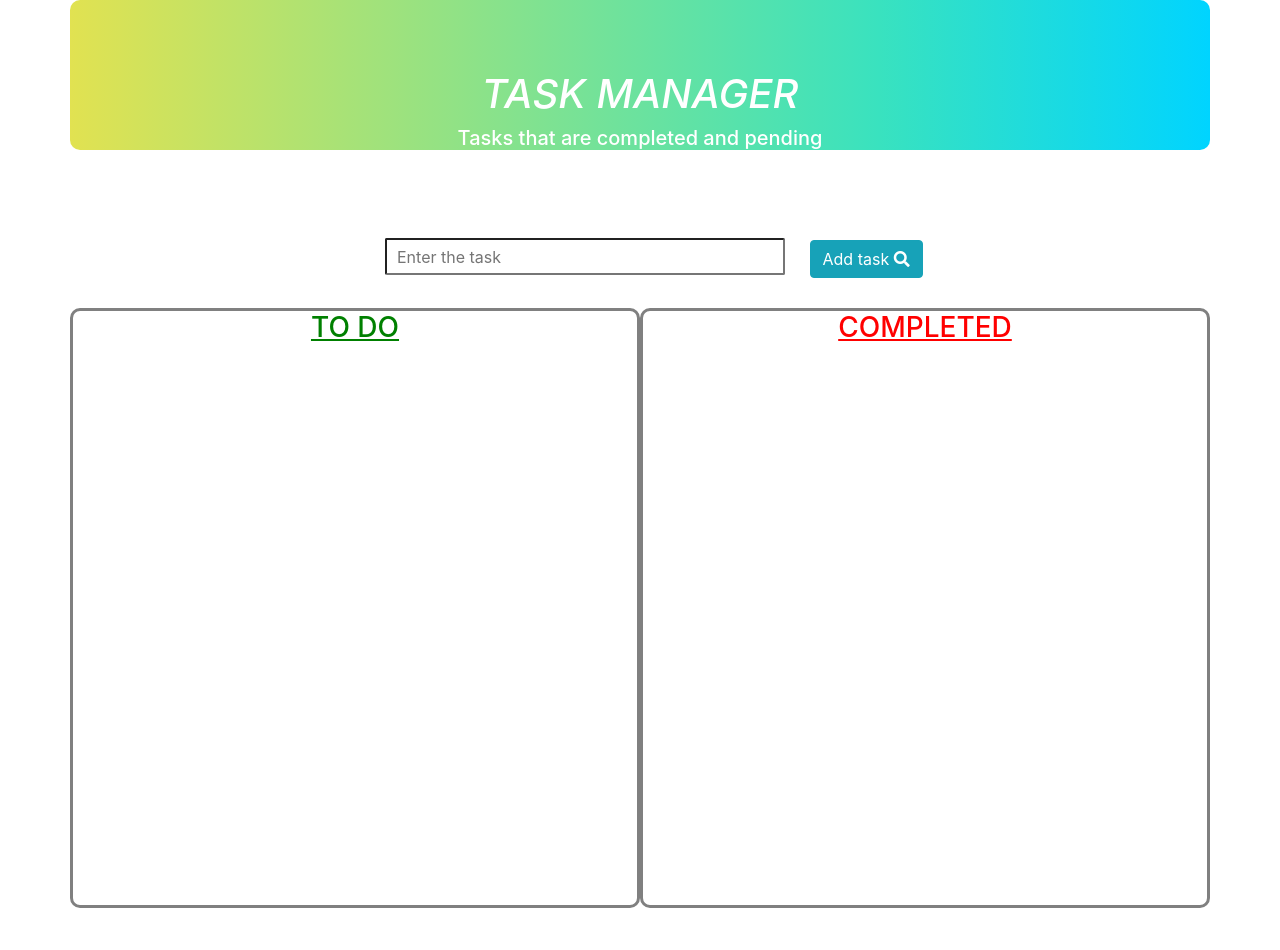
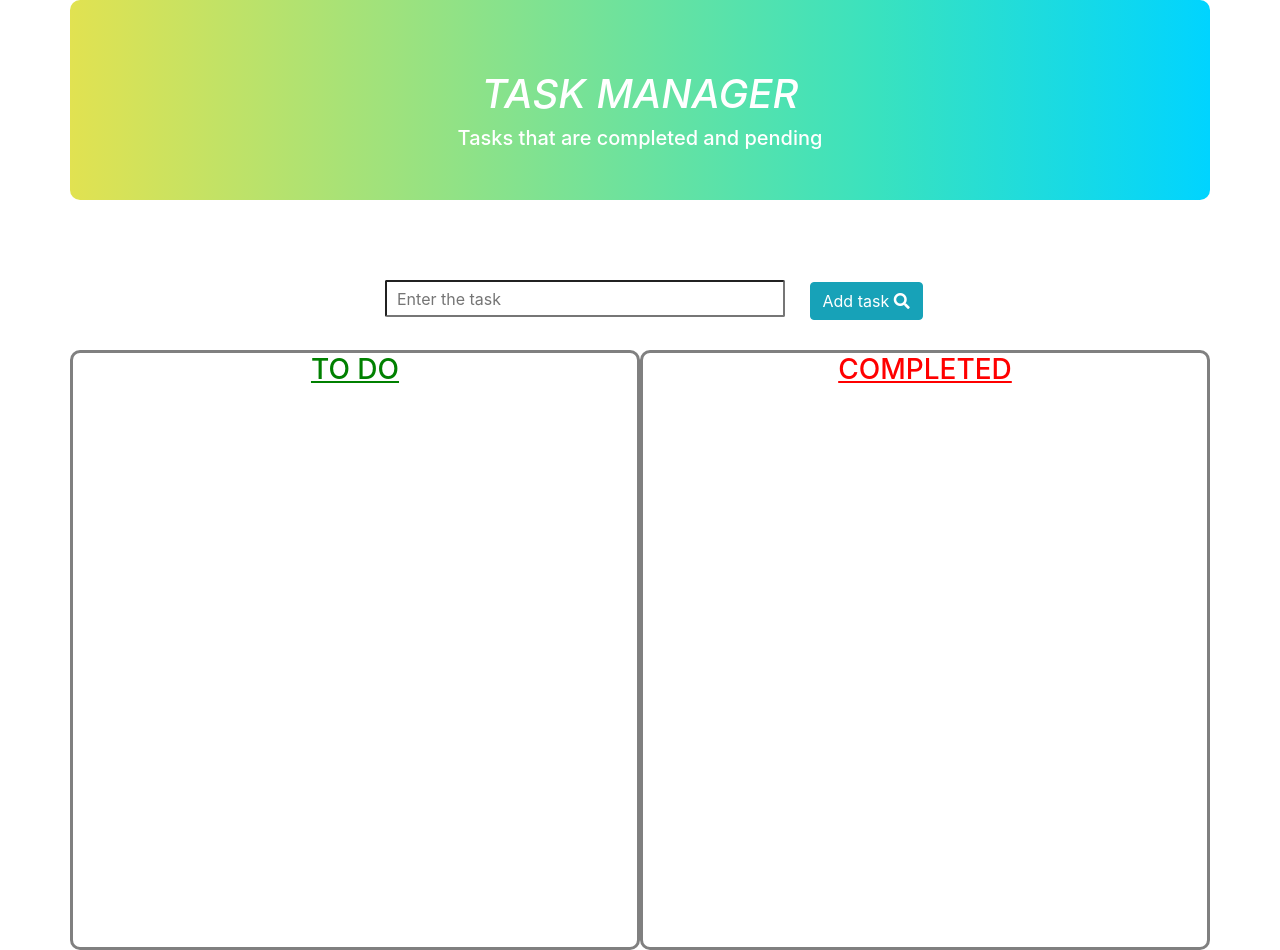
Before and after one commit to akhil1234567/TASK-MANAGER, a plain HTML site: page index.html in a window 1280 px wide. Before the commit the page ends 908 px from the top, so only its background shows below. Drawn offline with nearby package versions, Linux system fonts and the light colour scheme; a web font is replaced by a local one.

Commit message:
Update task.css

```diff
--- a/task.css
+++ b/task.css
@@ -1,5 +1,5 @@
 .cont{
-	heig: 200px;
+	height: 200px;
 background: linear-gradient(90deg, rgba(138,137,154,1) 0%, rgba(225,226,81,1) 0%, rgba(57,226,191,1) 71%, rgba(0,212,255,1) 100%);	border-radius: 10px;
 }
 h1{
```
